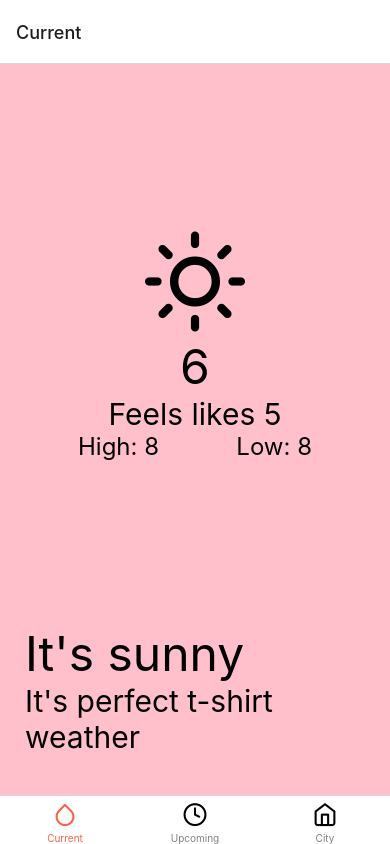
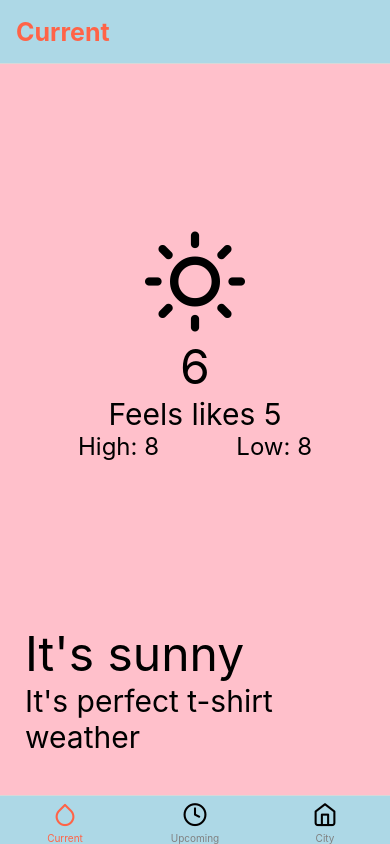
Before and after one commit to MrCordeiro/learn-react-native-weather, a React Native app: screen / in a window 390 px wide. Built offline with nearby package versions, Linux system fonts and the light colour scheme.

Commit message:
Add styling to Tabs component

```diff
--- a/src/components/Tabs.js
+++ b/src/components/Tabs.js
@@ -18,6 +18,17 @@ const Tabs = () => {
       screenOptions={{
         tabBarActiveTintColor: 'tomato',
         tabBarInactiveTintColor: 'gray',
+        tabBarStyle: {
+          backgroundColor: 'lightblue',
+        },
+        headerStyle: {
+          backgroundColor: 'lightblue',
+        },
+        headerTitleStyle: {
+          fontSize: 25,
+          fontWeight: 'bold',
+          color: 'tomato',
+        },
       }}
     >
       <Tab.Screen
```
